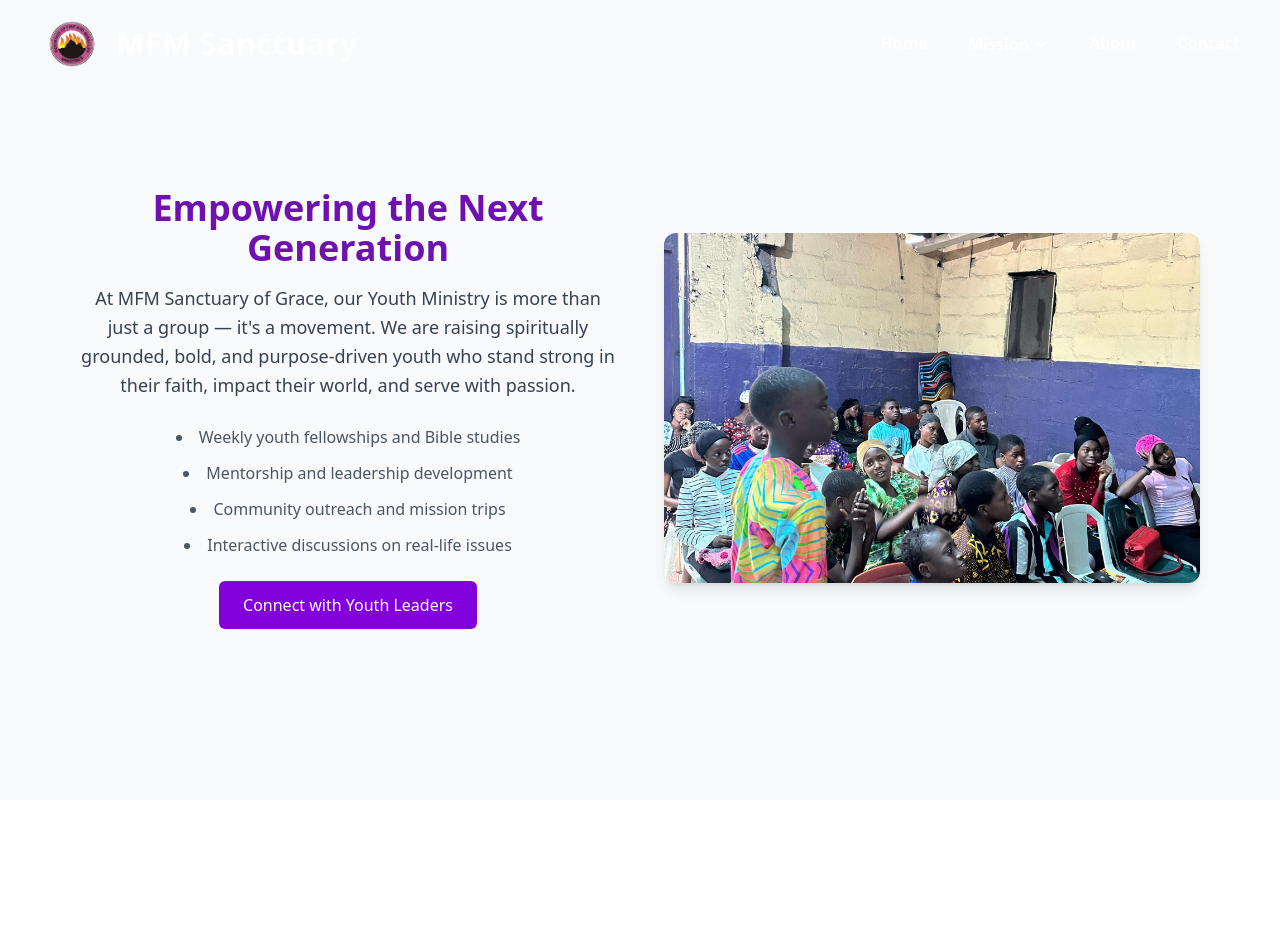
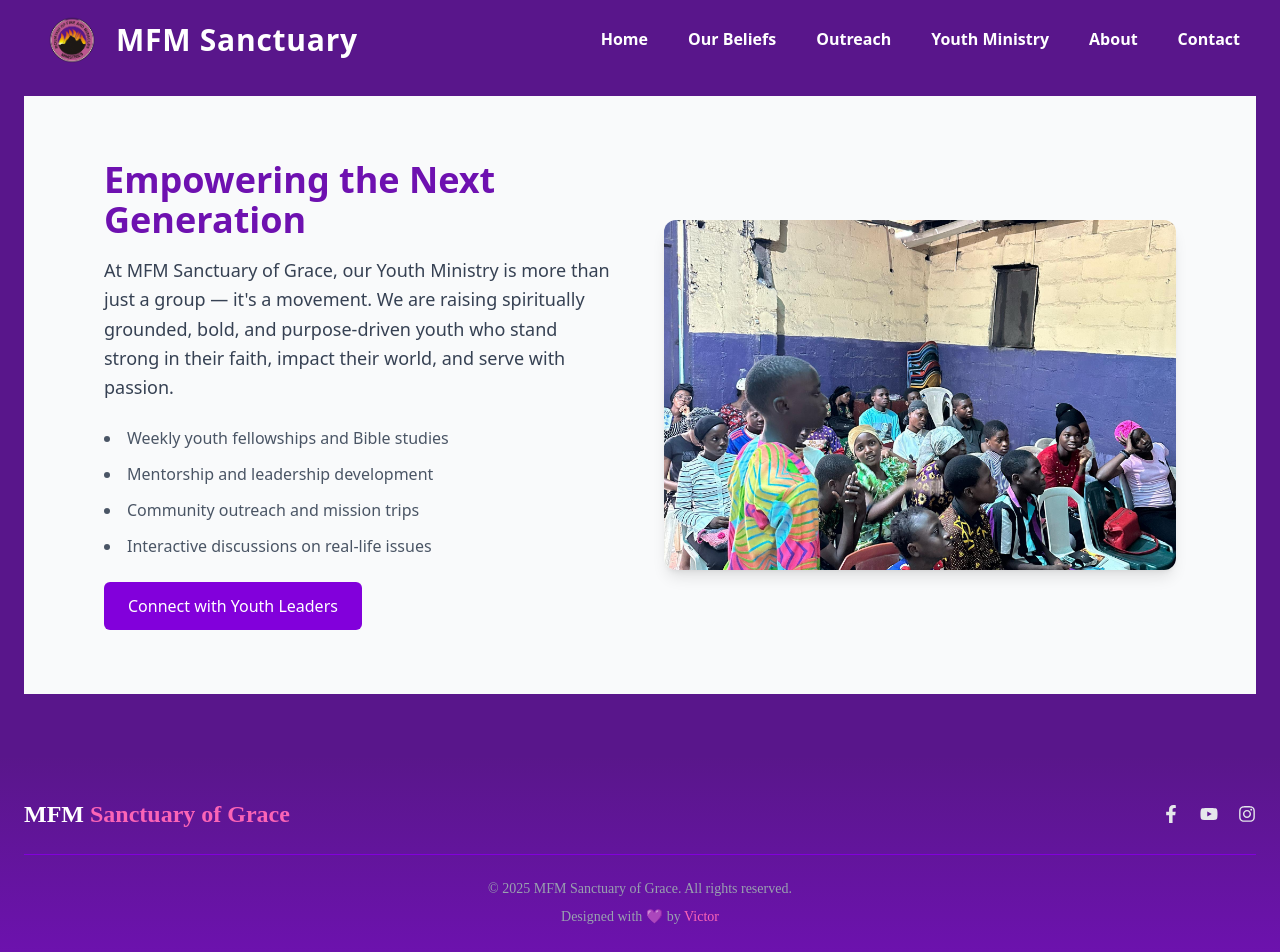
Before and after one commit to victor200900/MFM-website, a React (Vite) app: page /youth in a window 1280 px wide. Shown: the top 952 px of the page. Before the commit the page ends 800 px from the top, so only its background shows below. Built offline with nearby package versions, Linux system fonts and the light colour scheme; the HTML template or start-up script is replaced by a standard one.

Commit message:
update site

```diff
--- a/src/App.jsx
+++ b/src/App.jsx
@@ -4,17 +4,18 @@ import Navbar from "./components/Navbar";
 import Footer from "./components/Footer";
 import Hero from "./components/Hero";
 import About from "./components/About";
-import Pastor from "./components/Pastors";
+import Pastors from "./components/Pastors";
 import Belief from "./components/Belief";
 import YouthMinistry from "./components/YouthMinistry";
 import Outreach from "./components/Outreach";
-import Contact from "./components/Contact"
+import Contact from "./components/Contact";
 
 function App() {
   return (
-    <div className="bg-gray-50 text-gray-800">
+    <div className="flex flex-col min-h-screen bg-purple-900 text-gray-800">
       <Navbar />
 
+      <main className="flex-grow">
         <Routes>
           {/* Home Page */}
           <Route
@@ -23,10 +24,9 @@ function App() {
               <>
                 <Hero />
                 <About />
-              <Pastor />
+                <Pastors />
                 <Belief />
-              <Contact/>
-              <Footer />
+                <Contact />
               </>
             }
           />
@@ -35,38 +35,29 @@ function App() {
           <Route
             path="/youth"
             element={
-            <>
-          <div className="flex flex-col items-center justify-center min-h-screen text-center">
-  <div className="pt-16">
+              <section className="pt-24 pb-16">
+                <div className="container mx-auto px-6">
                   <YouthMinistry />
                 </div>
-  <div className="mt-12">
-  </div>
-</div>
-
-
-            </>
+              </section>
             }
           />
 
+          {/* Outreach Page */}
           <Route
             path="/outreach"
             element={
-            <>
-          <div className="flex flex-col items-center justify-center min-h-screen text-center">
-  <div className="pt-16">
+              <section className="pt-24 pb-16">
+                <div className="container mx-auto px-6">
                   <Outreach />
                 </div>
-  <div className="mt-12">
-  </div>
-</div>
-
-
-            </>
+              </section>
             }
           />
+        </Routes>
+      </main>
 
-      </Routes>
+      <Footer />
     </div>
   );
 }
--- a/src/components/Footer.jsx
+++ b/src/components/Footer.jsx
@@ -1,9 +1,52 @@
 import React from "react";
+import { FaFacebookF, FaYoutube, FaInstagram } from "react-icons/fa";
 
 function Footer() {
   return (
-    <footer className="bg-purple-800 text-white py-6 text-center">
-      <p>© new Date().getFullYear() MFM Sanctuary of Grace. All Rights Reserved.</p>
+    <footer className="bg-gradient-to-b from-purple-900 to-purple-800 text-gray-200 py-10 font-[Poppins]">
+      <div className="container mx-auto px-6">
+        {/* Top Section */}
+        <div className="flex flex-col md:flex-row justify-between items-center gap-6 border-b border-purple-700 pb-6">
+          <h2 className="text-2xl font-bold text-white">
+            MFM <span className="text-pink-400">Sanctuary of Grace</span>
+          </h2>
+
+          <div className="flex gap-5 text-lg">
+            <a
+              href="#"
+              className="hover:text-pink-400 transition"
+              aria-label="Facebook"
+            >
+              <FaFacebookF />
+            </a>
+            <a
+              href="#"
+              className="hover:text-pink-400 transition"
+              aria-label="YouTube"
+            >
+              <FaYoutube />
+            </a>
+            <a
+              href="#"
+              className="hover:text-pink-400 transition"
+              aria-label="Instagram"
+            >
+              <FaInstagram />
+            </a>
+          </div>
+        </div>
+
+        {/* Bottom Section */}
+        <div className="mt-6 text-center text-sm text-gray-400">
+          <p>
+            © {new Date().getFullYear()} MFM Sanctuary of Grace. All rights
+            reserved.
+          </p>
+          <p className="mt-2">
+            Designed with 💜 by <span className="text-pink-400">Victor</span>
+          </p>
+        </div>
+      </div>
     </footer>
   );
 }
--- a/src/components/Hero.jsx
+++ b/src/components/Hero.jsx
@@ -2,7 +2,7 @@ import React from "react";
 
 function Hero() {
   return (
-    <section className="relative h-screen w-full text-white overflow-hidden">
+    <section className="relative min-h-screen w-full text-white flex items-center justify-center text-center overflow-hidden">
       {/* Background Image */}
       <div
         className="absolute inset-0 bg-cover bg-center"
@@ -12,25 +12,27 @@ function Hero() {
         }}
       ></div>
 
-      {/* Purple Overlay */}
-      <div className="absolute inset-0 bg-purple-900/60"></div>
+      {/* Overlay */}
+      <div className="absolute inset-0 bg-purple-900/70"></div>
 
       {/* Content */}
-      <div className="absolute bottom-20 left-10 md:left-20 z-10 max-w-2xl">
-        <h1 className="text-4xl md:text-6xl font-bold leading-tight mb-4">
-          MFM (Sanctuary of Grace)
+      <div className="relative z-10 px-6 max-w-3xl">
+        <h1 className="text-4xl sm:text-5xl md:text-6xl font-extrabold leading-tight mb-4 drop-shadow-lg">
+          MFM <span className="text-purple-300">(Sanctuary of Grace)</span>
         </h1>
-        <p className="text-lg md:text-xl text-gray-200 mb-6">
+
+        <p className="text-lg sm:text-xl md:text-2xl text-gray-200 mb-3 font-medium">
           Pursue. Engage. Encounter God.
         </p>
-        <p className="text-sm md:text-base text-gray-300 mb-10">
-          Sundays at 9am · 22 Abiodun Street Shomolu, Lagos, Nigeria
+
+        <p className="text-sm sm:text-base md:text-lg text-gray-300 mb-8">
+          Sundays at 9am · 22 Abiodun Street, Shomolu, Lagos, Nigeria
         </p>
 
-        <div className="flex gap-4">
+        <div className="flex justify-center gap-4">
           <a
             href="#watch"
-            className="bg-white text-purple-900 font-semibold px-6 py-3 rounded-md shadow hover:bg-gray-100 transition"
+            className="bg-white text-purple-900 font-semibold px-6 py-3 rounded-md shadow-md hover:bg-gray-100 transition"
           >
             Watch Live
           </a>
--- a/src/components/Navbar.jsx
+++ b/src/components/Navbar.jsx
@@ -6,14 +6,21 @@ function Navbar() {
   const [menuOpen, setMenuOpen] = useState(false);
   const [scrolled, setScrolled] = useState(false);
 
-  // Change navbar background on scroll
+  // Scroll background effect
   useEffect(() => {
-    const handleScroll = () => {
-      setScrolled(window.scrollY > 50);
-    };
+    const handleScroll = () => setScrolled(window.scrollY > 50);
     window.addEventListener("scroll", handleScroll);
     return () => window.removeEventListener("scroll", handleScroll);
   }, []);
+
+  const navLinks = [
+    { name: "Home", to: "/" },
+    { name: "Our Beliefs", to: "#our-beliefs" },
+    { name: "Outreach", to: "/outreach" },
+    { name: "Youth Ministry", to: "/youth" },
+    { name: "About", to: "#about" },
+    { name: "Contact", to: "#contact" },
+  ];
 
   return (
     <nav
@@ -23,100 +30,44 @@ function Navbar() {
           : "bg-transparent"
       }`}
     >
-      <div className="max-w-7xl mx-auto flex justify-between items-center px-6 md:px-10 py-5">
+      <div className="max-w-7xl mx-auto flex justify-between items-center px-5 md:px-10 py-4">
         {/* Logo */}
-        <div className="flex items-center space-x-3">
-          <img
-            src={logo}
-            alt="MFM Church Logo"
-            className="h-12 w-auto object-contain"
-          />
+        <Link to="/" className="flex items-center space-x-3">
+          <img src={logo} alt="MFM Logo" className="h-12 w-auto" />
           <span
-            className={`text-2xl md:text-3xl font-extrabold tracking-wide transition-colors ${
+            className={`text-xl sm:text-2xl md:text-3xl font-extrabold tracking-wide ${
               scrolled ? "text-purple-800" : "text-white"
             }`}
           >
             MFM Sanctuary
           </span>
-        </div>
+        </Link>
 
         {/* Desktop Nav */}
         <ul
-          className={`hidden md:flex items-center space-x-10 text-base font-semibold transition-colors ${
+          className={`hidden md:flex items-center space-x-8 lg:space-x-10 text-base font-semibold ${
             scrolled ? "text-gray-700" : "text-white"
           }`}
         >
-          <li>
+          {navLinks.map((link, i) => (
+            <li key={i}>
+              {link.to.startsWith("/") ? (
                 <Link
-              to="/"
+                  to={link.to}
                   className="hover:text-purple-700 transition relative after:content-[''] after:block after:h-[3px] after:w-0 hover:after:w-full after:bg-purple-600 after:transition-all"
                 >
-              Home
+                  {link.name}
                 </Link>
-          </li>
-
-          {/* Dropdown */}
-          <li className="relative group">
-            <button className="flex items-center gap-1 hover:text-purple-700 transition">
-              <span>Mission</span>
-              <svg
-                className="w-4 h-4 transform group-hover:rotate-180 transition duration-300"
-                fill="none"
-                stroke="currentColor"
-                viewBox="0 0 24 24"
-              >
-                <path
-                  d="M19 9l-7 7-7-7"
-                  strokeWidth="2"
-                  strokeLinecap="round"
-                  strokeLinejoin="round"
-                />
-              </svg>
-            </button>
-            <ul className="absolute left-0 mt-3 w-52 bg-white rounded-lg shadow-xl border border-gray-100 opacity-0 group-hover:opacity-100 pointer-events-none group-hover:pointer-events-auto transition duration-300 z-40">
-              <li>
+              ) : (
                 <a
-                  href="#our-beliefs"
-                  className="block px-5 py-3 text-gray-700 hover:bg-purple-50 hover:text-purple-700"
-                >
-                  Our Beliefs
-                </a>
-              </li>
-              <li>
-                <Link
-                  to="/outreach"
-                  className="block px-5 py-3 text-gray-700 hover:bg-purple-50 hover:text-purple-700"
-                >
-                  Outreach
-                </Link>
-              </li>
-              <li>
-                <Link
-                  to="/youth"
-                  className="block px-5 py-3 text-gray-700 hover:bg-purple-50 hover:text-purple-700"
-                >
-                  Youth Ministry
-                </Link>
-              </li>
-            </ul>
-          </li>
-
-          <li>
-            <a
-              href="#about"
+                  href={link.to}
                   className="hover:text-purple-700 transition relative after:content-[''] after:block after:h-[3px] after:w-0 hover:after:w-full after:bg-purple-600 after:transition-all"
                 >
-              About
+                  {link.name}
                 </a>
+              )}
             </li>
-          <li>
-            <a
-              href="#contact"
-              className="hover:text-purple-700 transition relative after:content-[''] after:block after:h-[3px] after:w-0 hover:after:w-full after:bg-purple-600 after:transition-all"
-            >
-              Contact
-            </a>
-          </li>
+          ))}
         </ul>
 
         {/* Mobile Menu Button */}
@@ -130,31 +81,36 @@ function Navbar() {
         </button>
       </div>
 
-      {/* Mobile Menu */}
-      {menuOpen && (
-        <div className="md:hidden bg-white shadow-lg border-t border-gray-100">
+      {/* Mobile Dropdown */}
+      <div
+        className={`md:hidden bg-white shadow-lg border-t border-gray-100 transition-all duration-500 overflow-hidden ${
+          menuOpen ? "max-h-[600px] opacity-100" : "max-h-0 opacity-0"
+        }`}
+      >
         <ul className="flex flex-col font-medium text-gray-700 divide-y divide-gray-100">
-            {[
-              "Home",
-              "Our Beliefs",
-              "Outreach",
-              "Youth Ministry",
-              "About",
-              "Contact",
-            ].map((item, i) => (
+          {navLinks.map((link, i) => (
             <li key={i}>
-                <a
-                  href={`#${item.toLowerCase().replace(" ", "-")}`}
+              {link.to.startsWith("/") ? (
+                <Link
+                  to={link.to}
                   className="block px-6 py-5 text-lg hover:bg-purple-50 hover:text-purple-700"
                   onClick={() => setMenuOpen(false)}
                 >
-                  {item}
+                  {link.name}
+                </Link>
+              ) : (
+                <a
+                  href={link.to}
+                  className="block px-6 py-5 text-lg hover:bg-purple-50 hover:text-purple-700"
+                  onClick={() => setMenuOpen(false)}
+                >
+                  {link.name}
                 </a>
+              )}
             </li>
           ))}
         </ul>
       </div>
-      )}
     </nav>
   );
 }
```
Also changed, not shown: src/components/About.jsx (+39 -43 lines), src/components/Contact.jsx (+8 -8 lines), src/components/Outreach.jsx (+47 -49 lines), src/components/Pastors.jsx (+22 -18 lines). Lines whose indentation alone changed are shown as unchanged.
